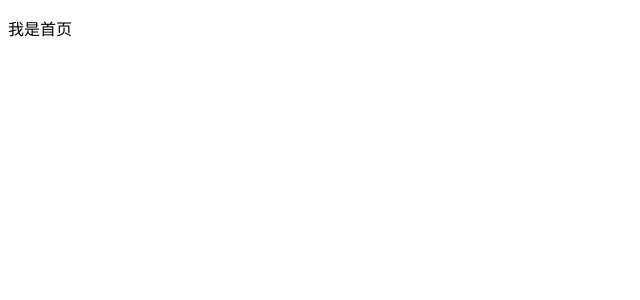
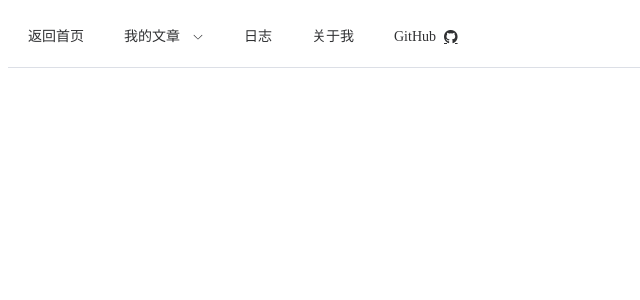
Before and after one commit to yitaoxianyu/my-blog, a Vue app: page / in a window 1280 px wide. Shown: the top 300 px of the page, without its empty margins (0-640 px from the left). Built offline with nearby package versions, Linux system fonts and the light colour scheme.

Commit message:
feat(Header.vue):实现了导航页

```diff
--- a/package.json
+++ b/package.json
@@ -9,7 +9,11 @@
     "preview": "vite preview"
   },
   "dependencies": {
+    "@fortawesome/fontawesome-free": "^6.6.0",
+    "axios": "^1.7.7",
     "element-plus": "^2.8.5",
+    "font-awesome": "^4.7.0",
+    "marked": "^14.1.3",
     "vue": "^3.5.10",
     "vue-router": "^4.4.5"
   },
--- a/src/App.vue
+++ b/src/App.vue
@@ -1,13 +1,14 @@
 <script setup lang="ts">
-import test from '@/components/test.vue';
+import test2 from '@/components/test2.vue'
+import Header from '@/layout/Header.vue';
+import Loading from './components/Loading.vue';
 
 
 
 </script>
 
 <template>
-
-<router-view/>
+<test2/>
 </template>
 
 <style scoped>
--- /dev/null
+++ b/src/components/Loading.vue
@@ -0,0 +1,38 @@
+<template>
+    <div class="loading">
+      <p>加载中...</p>
+      <div class="spinner"></div>
+    </div>
+  </template>
+
+  <script lang="ts">
+  import { defineComponent } from 'vue';
+
+  export default defineComponent({
+    name: 'Loading',
+  });
+  </script>
+
+  <style scoped>
+  .loading {
+    display: flex;
+    flex-direction: column;
+    align-items: center;
+    justify-content: center;
+    height: 100vh; /* 使其占满屏幕高度 */
+  }
+
+  .spinner {
+    border: 8px solid #f3f3f3; /* Light grey */
+    border-top: 8px solid #3498db; /* Blue */
+    border-radius: 50%;
+    width: 50px;
+    height: 50px;
+    animation: spin 1s linear infinite;
+  }
+
+  @keyframes spin {
+    0% { transform: rotate(0deg); }
+    100% { transform: rotate(360deg); }
+  }
+  </style>
--- /dev/null
+++ b/src/components/test2.vue
@@ -0,0 +1,27 @@
+<template>
+    <div>
+      <Loading v-if="isLoading" />
+      <div v-else>
+        <!-- 显示数据 -->
+        <Header/>
+      </div>
+    </div>
+  </template>
+
+ <!-- 使用setup会将这个组件自动导出，并且会将导入的子组件自动注册 -->
+  <script lang="ts" setup>
+  import { ref, onMounted } from 'vue';
+  import Loading from '@/components/Loading.vue'; // 确保路径正确
+  import Header from '@/layout/Header.vue';
+
+      const isLoading = ref(true);
+      onMounted(() => {
+        setTimeout(() => {
+          isLoading.value = false; // 2秒后更新为 false
+        }, 2000);
+      })
+  </script>
+
+  <style scoped>
+  /* 你的样式 */
+  </style>
--- /dev/null
+++ b/src/constants/url.ts
@@ -0,0 +1,3 @@
+export const url = {
+    home : "/home"
+}
--- /dev/null
+++ b/src/layout/Header.vue
@@ -0,0 +1,52 @@
+<template>
+    <div class="header-container">
+      <el-menu
+        ellipsis
+        class="el-menu-popper-demo"
+        mode="horizontal"
+        :popper-offset="16"
+        style="max-width: 100vw"
+      >
+        <el-menu-item index="1" v-on:click="handleNavigate(url.home)">返回首页</el-menu-item>
+        <el-sub-menu index="2" :popper-offset="8">
+          <template #title>我的文章</template>
+          <el-menu-item index="2-1">事件轴</el-menu-item>
+          <el-menu-item index="2-2">分类</el-menu-item>
+          <el-menu-item index="2-3">标签</el-menu-item>
+        </el-sub-menu>
+        <el-menu-item index="3">日志</el-menu-item>
+        <el-menu-item index="4">关于我</el-menu-item>
+        <el-menu-item index="5" class="menu-item-github">
+          <span>GitHub</span> <!-- 可选的文本 -->
+          <a href="https://github.com/yitaoxianyu" class="github-link">
+            <i class="fa-brands fa-github"></i>
+          </a>
+        </el-menu-item>
+      </el-menu>
+    </div>
+  </template>
+
+  <script lang="ts" setup>
+  import { useRouter } from 'vue-router';
+  import { url } from '@/constants/url';
+
+  const router = useRouter();
+
+  const handleNavigate = (url: string) => {
+    router.push(url);
+  };
+  </script>
+
+  <style>
+  .menu-item-github {
+    display: flex;
+    align-items: center; /* 垂直居中 */
+    justify-content: flex-end; /* 右对齐 */
+  }
+
+  .github-link {
+    display: inline-flex; /* 保持图标的行内特性 */
+    align-items: center; /* 垂直居中 */
+    margin-left: 8px; /* 图标与文本之间的间距 */
+  }
+  </style>
--- a/src/main.ts
+++ b/src/main.ts
@@ -1,5 +1,6 @@
 import { createApp } from 'vue'
 import 'element-plus/dist/index.css';
+import '@fortawesome/fontawesome-free/css/all.css';
 import App from './App.vue'
 import ElementPlue from 'element-plus'
 import router from './router'
--- a/src/router.ts
+++ b/src/router.ts
@@ -1,11 +1,10 @@
 import {createRouter, createWebHistory, routerKey} from 'vue-router'
-import Home from './components/Home.vue'
 
 const routes = [
     {
         path:'/',
         name:'Home',
-        component:Home,
+        component: () => import('@/components/Home.vue'),
     },
 ]
 
```
Also changed, not shown: 1 other file (tests, documents, lock files or other folders).
